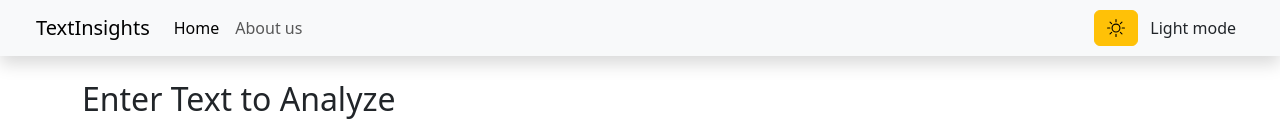
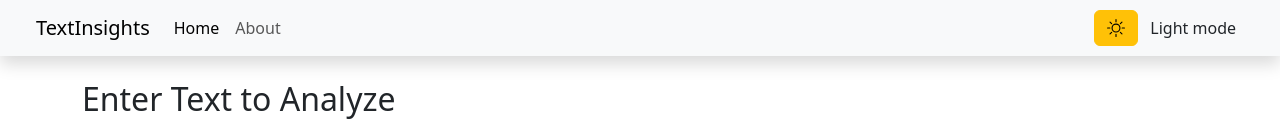
Before and after one commit to Tushar-Metrani/textinsights, a React (Create React App) app: page /textinsights/home in a window 1280 px wide. Shown: the top 134 px of the page. Built offline with nearby package versions, Linux system fonts and the light colour scheme.

Commit message:
removed unnecessary lines

```diff
--- a/src/App.js
+++ b/src/App.js
@@ -13,11 +13,11 @@ function App() {
   return (
     <>
       <BrowserRouter basename="/textinsights">
-      <Navbar title="TextInsights" page1="Home" page2="About us"/>
+      <Navbar/>
       <Routes>
         <Route path="/" element={<Navigate to="home" replace />} />
-        <Route path="/home" element={<Form heading="Enter Text to Analyze"/>} />
-        <Route path="/about" element={<About heading="About"/>} />
+        <Route path="/home" element={<Form />} />
+        <Route path="/about" element={<About/>} />
         <Route path="*" element={<Navigate to="home" replace />} />
       </Routes>
       <Footer/>
--- a/src/components/About.js
+++ b/src/components/About.js
@@ -1,11 +1,9 @@
-import React from "react";
 
-
-export default function About(props) {
+export default function About() {
     return (
         <>
             <div className="container my-4 mx-auto">
-                <h2 className="my-3">{props.heading}</h2>
+                <h2 className="my-3">About</h2>
                 <p>
                     Welcome to TextInsights, your go-to online text utility tool designed to make your writing clearer, sharper, and more effective.
 
--- a/src/components/Form.js
+++ b/src/components/Form.js
@@ -5,7 +5,7 @@ import axios from 'axios';
 let updateFlag=0;
 let prevtext;
 
-export default function Form(props) {
+export default function Form() {
     let sentence, words, chars, schars, readTime, readingLevel;
     const [text, setText] = useState("");
     const [tone,setTone] = useState("None");
@@ -26,7 +26,6 @@ export default function Form(props) {
         }
     }
 
-    //eslint-disable-next-line
     const [property, setProperty] = useState({
         sentence: 0,
         words: 0,
@@ -82,8 +81,6 @@ export default function Form(props) {
         }
     }
 
-
-
     const analyzeText = () => {
         sentence = sentence = text !== "" ? (text.trim().split(/[.!?]+/).filter(s => s.trim().length > 0).length) : 0;
         words = text !== "" ? (text.match(/\b[\w''-]+\b/g) || []).length : 0;
@@ -109,12 +106,6 @@ export default function Form(props) {
 
     const clearText = () => {
         setText('');
-    }
-    //eslint-disable-next-line
-    const undoText = () => {
-        if (text !== "") {
-            setText(prevtext);
-        }
     }
 
     const capitalize = () => {
@@ -153,7 +144,7 @@ export default function Form(props) {
     return (
         <>
             <div className="container my-4">
-                <h2 className="my-3">{props.heading}</h2>
+                <h2 className="my-3">Enter Text to Analyze</h2>
                 <div className="mb-3">
                     <textarea className="form-control mb-1" id="exampleFormControlTextarea1" rows="8" value={text} onChange={update} placeholder="Enter Text Here"></textarea>
 
--- a/src/components/navbar.js
+++ b/src/components/navbar.js
@@ -1,6 +1,6 @@
 import { useEffect, useState } from "react";
 import { NavLink } from "react-router";
-export default function Navbar(props) {
+export default function Navbar() {
 
   const [theme, setTheme] = useState(() => {
     try {
@@ -26,16 +26,16 @@ export default function Navbar(props) {
 
       <div className="container-fluid">
 
-        <NavLink className="navbar-brand fs-5" to="/home">{props.title}</NavLink>
+        <NavLink className="navbar-brand fs-5" to="/home">TextInsights</NavLink>
 
 
         <div className="collapse navbar-collapse" id="navbarSupportedContent">
           <ul className="navbar-nav me-auto mb-lg-0">
             <li className="nav-item">
-              <NavLink className={({ isActive }) => `${isActive ? "nav-link active" : "nav-link"} sm-text`} aria-current="page" to="/home">{props.page1}</NavLink>
+              <NavLink className={({ isActive }) => `${isActive ? "nav-link active" : "nav-link"} sm-text`} aria-current="page" to="/home">Home</NavLink>
             </li>
             <li className="nav-item">
-              <NavLink className={({ isActive }) => `${isActive ? "nav-link active" : "nav-link"} sm-text`} to="/about">{props.page2}</NavLink>
+              <NavLink className={({ isActive }) => `${isActive ? "nav-link active" : "nav-link"} sm-text`} to="/about">About</NavLink>
             </li>
           </ul>
 
--- a/src/index.js
+++ b/src/index.js
@@ -14,7 +14,4 @@ root.render(
   </React.StrictMode>
 );
 
-// If you want to start measuring performance in your app, pass a function
-// to log results (for example: reportWebVitals(console.log))
-// or send to an analytics endpoint. Learn more: https://bit.ly/CRA-vitals
 reportWebVitals();
```
Also changed, not shown: 1 other file (tests, documents, lock files or other folders).
